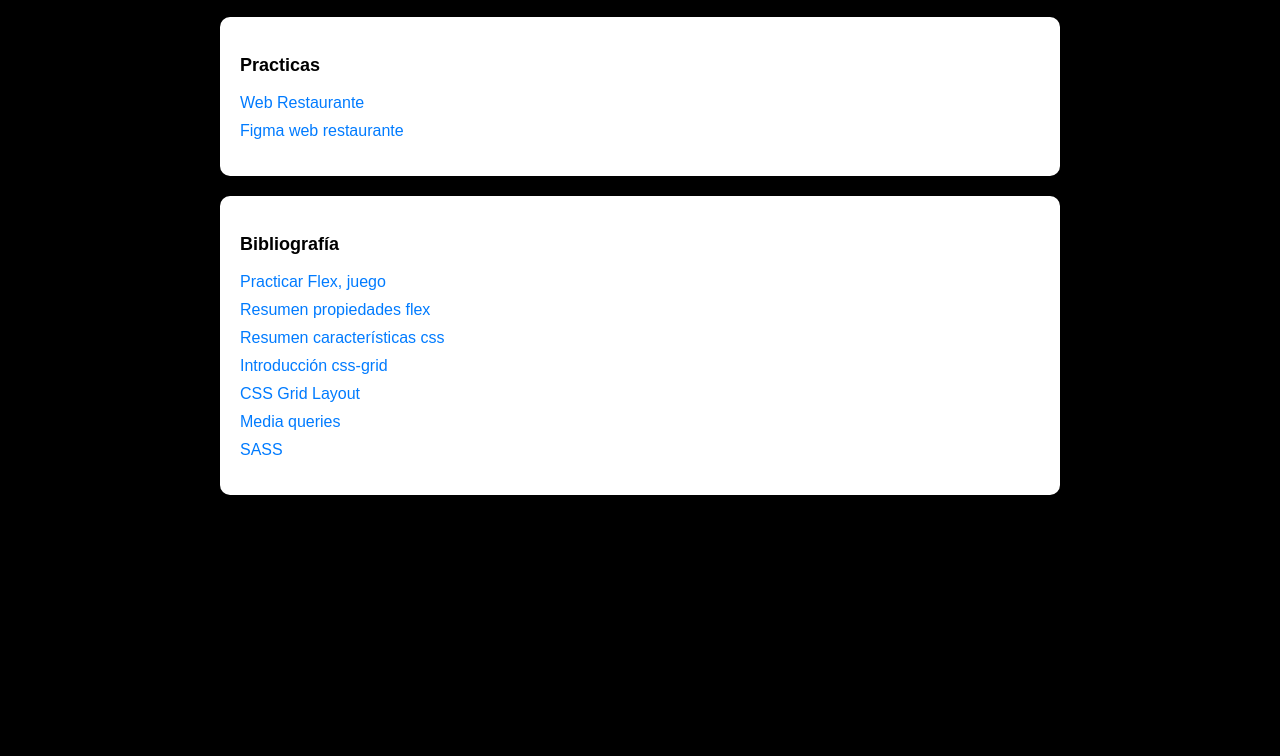
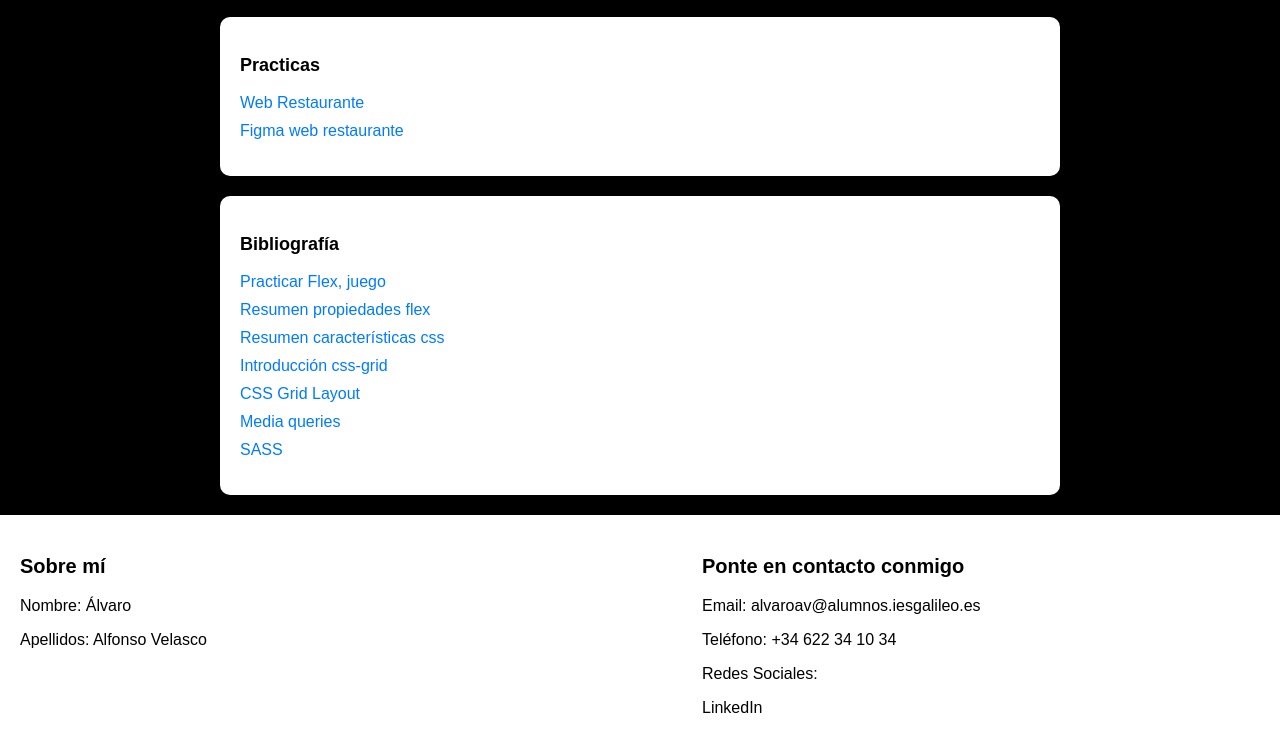
Before and after one commit to AlvARoAV11/DIW_practica_apuntes, a plain HTML site: page temas/tema2.html in a window 1280 px wide. Shown: the part 424-1180 px from the top of the page. Before the commit the page ends 939 px from the top, so only its background shows below. Drawn offline with Linux system fonts and the light colour scheme.

Commit message:
Ajustes de estilo 2

```diff
--- /dev/null
+++ b/estilos/scss/_footer.scss
@@ -0,0 +1,35 @@
+footer {
+  background-color: white;
+  color: black;
+  padding: 20px;
+  display: flex;
+  justify-content: space-between;
+
+  .footer-column {
+    width: 45%;
+    h3 {
+      font-size: 20px;
+      margin-bottom: 10px;
+    }
+
+    p,
+    ul li {
+      font-size: 16px;
+      line-height: 1.5;
+    }
+
+    ul {
+      list-style-type: none;
+      padding: 0;
+
+      li a {
+        color: inherit;
+        text-decoration: none;
+
+        &:hover {
+          text-decoration: underline;
+        }
+      }
+    }
+  }
+}
--- a/estilos/scss/_inicio.scss
+++ b/estilos/scss/_inicio.scss
@@ -4,7 +4,7 @@
   padding: 0;
   background-color: black;
 
-  div {
+  .index-container {
     max-width: 800px;
     margin: 50px auto;
     background-color: #fff;
--- a/estilos/scss/estilos.scss
+++ b/estilos/scss/estilos.scss
@@ -1,2 +1,3 @@
 @import "inicio";
 @import "temas";
+@import "footer";
--- a/temas/tema2.html
+++ b/temas/tema2.html
@@ -1,10 +1,10 @@
 <!DOCTYPE html>
 <html lang="es">
   <head>
-    <meta charset="UTF-8">
-    <meta name="viewport" content="width=device-width, initial-scale=1.0">
+    <meta charset="UTF-8" />
+    <meta name="viewport" content="width=device-width, initial-scale=1.0" />
     <title>Tema 2</title>
-    <link rel="stylesheet" href="../estilos/css/estilos.css">
+    <link rel="stylesheet" href="../estilos/css/estilos.css" />
   </head>
   <body class="body-temas">
     <h1>Tema 2</h1>
@@ -12,31 +12,110 @@
     <section>
       <h3>Apuntes</h3>
       <ul>
-            <li><a href="https://docs.google.com/presentation/d/1CiLd1YnoHxeYsHms_3fg1UdRqjgYCcHoekYuB0GolhU/edit#slide=id.p">Flex</a></li>
-            <li><a href="https://classroom.google.com/c/NjQwNjUyNDUxMDI2/m/NjQzMTUwNjQ2NzAx/details">Grid</a></li>
-            <li><a href="https://docs.google.com/presentation/d/1mv9TxOBQbs3WSdCuNJJ4N3AB2WyYR1pbIXHFXNfcPS0/edit#slide=id.p">Media query</a></li>
-            <li><a href="https://classroom.google.com/c/NjQwNjUyNDUxMDI2/m/NjM4OTgwMjg5ODI2/details">SASS</a></li>
-            <li><a href="https://docs.google.com/presentation/d/1s07y6BmiF1kD85V6UHcA2M0R9-66OuV_SYXzPA9xJIc/edit#slide=id.p1">Bootstrap</a></li>
+        <li>
+          <a
+            href="https://docs.google.com/presentation/d/1CiLd1YnoHxeYsHms_3fg1UdRqjgYCcHoekYuB0GolhU/edit#slide=id.p"
+            >Flex</a
+          >
+        </li>
+        <li>
+          <a
+            href="https://classroom.google.com/c/NjQwNjUyNDUxMDI2/m/NjQzMTUwNjQ2NzAx/details"
+            >Grid</a
+          >
+        </li>
+        <li>
+          <a
+            href="https://docs.google.com/presentation/d/1mv9TxOBQbs3WSdCuNJJ4N3AB2WyYR1pbIXHFXNfcPS0/edit#slide=id.p"
+            >Media query</a
+          >
+        </li>
+        <li>
+          <a
+            href="https://classroom.google.com/c/NjQwNjUyNDUxMDI2/m/NjM4OTgwMjg5ODI2/details"
+            >SASS</a
+          >
+        </li>
+        <li>
+          <a
+            href="https://docs.google.com/presentation/d/1s07y6BmiF1kD85V6UHcA2M0R9-66OuV_SYXzPA9xJIc/edit#slide=id.p1"
+            >Bootstrap</a
+          >
+        </li>
       </ul>
     </section>
     <section>
       <h3>Practicas</h3>
       <ul>
         <li><a href="../practicas/web_restaurante">Web Restaurante</a></li>
-            <li><a href="https://www.figma.com/file/lNwtYlqB6CtuRzKERXykF5/web_restaurante?type=design&node-id=0%3A1&mode=design&t=qVGkgCL4xDkCNlCn-1">Figma web restaurante</a></li>
+        <li>
+          <a
+            href="https://www.figma.com/file/lNwtYlqB6CtuRzKERXykF5/web_restaurante?type=design&node-id=0%3A1&mode=design&t=qVGkgCL4xDkCNlCn-1"
+            >Figma web restaurante</a
+          >
+        </li>
       </ul>
     </section>
     <section>
       <h3>Bibliografía</h3>
       <ul>
-            <li><a href="https://flexboxfroggy.com/#es">Practicar Flex, juego</a></li>
-            <li><a href="https://docs.google.com/document/d/10-MKCXJyWjSVGUqex8XCYIjX8dVty5K4oVRZwm3aWqg/edit">Resumen propiedades flex</a></li>
-            <li><a href="https://docs.google.com/document/d/1rNZKptOhIBEHNwnKLYlF7ZUTzXRpeleMmHSUEGft8gU/edit">Resumen características css</a></li>
-            <li><a href="https://lenguajecss.com/css/maquetacion-y-colocacion/grid-css/">Introducción css-grid</a></li>
-            <li><a href="https://developer.mozilla.org/es/docs/Web/CSS/CSS_grid_layout">CSS Grid Layout</a></li>
-            <li><a href="https://developer.mozilla.org/es/docs/Web/CSS/CSS_media_queries/Using_media_queries">Media queries</a></li>
+        <li>
+          <a href="https://flexboxfroggy.com/#es">Practicar Flex, juego</a>
+        </li>
+        <li>
+          <a
+            href="https://docs.google.com/document/d/10-MKCXJyWjSVGUqex8XCYIjX8dVty5K4oVRZwm3aWqg/edit"
+            >Resumen propiedades flex</a
+          >
+        </li>
+        <li>
+          <a
+            href="https://docs.google.com/document/d/1rNZKptOhIBEHNwnKLYlF7ZUTzXRpeleMmHSUEGft8gU/edit"
+            >Resumen características css</a
+          >
+        </li>
+        <li>
+          <a
+            href="https://lenguajecss.com/css/maquetacion-y-colocacion/grid-css/"
+            >Introducción css-grid</a
+          >
+        </li>
+        <li>
+          <a
+            href="https://developer.mozilla.org/es/docs/Web/CSS/CSS_grid_layout"
+            >CSS Grid Layout</a
+          >
+        </li>
+        <li>
+          <a
+            href="https://developer.mozilla.org/es/docs/Web/CSS/CSS_media_queries/Using_media_queries"
+            >Media queries</a
+          >
+        </li>
         <li><a href="https://sass-lang.com/documentation/">SASS</a></li>
       </ul>
     </section>
+    <footer>
+      <div class="footer-column">
+        <h3>Sobre mí</h3>
+        <ul>
+          <li>Nombre: Álvaro</li>
+          <li>Apellidos: Alfonso Velasco</li>
+          <li></li>
+          <li></li>
+        </ul>
+      </div>
+      <div class="footer-column">
+        <h3>Ponte en contacto conmigo</h3>
+        <ul>
+            <li>Email: alvaroav@alumnos.iesgalileo.es</li>
+            <li>Teléfono: +34 622 34 10 34</li>
+          <li>Redes Sociales:</li>
+          <li>
+            <a href="www.linkedin.com/in/álvaro-alfonso-velasco">LinkedIn</a>
+          </li>
+        </ul>
+      </div>
+    </footer>
   </body>
 </html>
```
Also changed, not shown: index.html (+35 -5 lines), temas/tema1.html (+73 -10 lines), temas/tema3.html (+22 -0 lines), temas/tema4.html (+24 -0 lines), estilos/css/estilos.css, 1 other file. Lines whose indentation alone changed are shown as unchanged.
